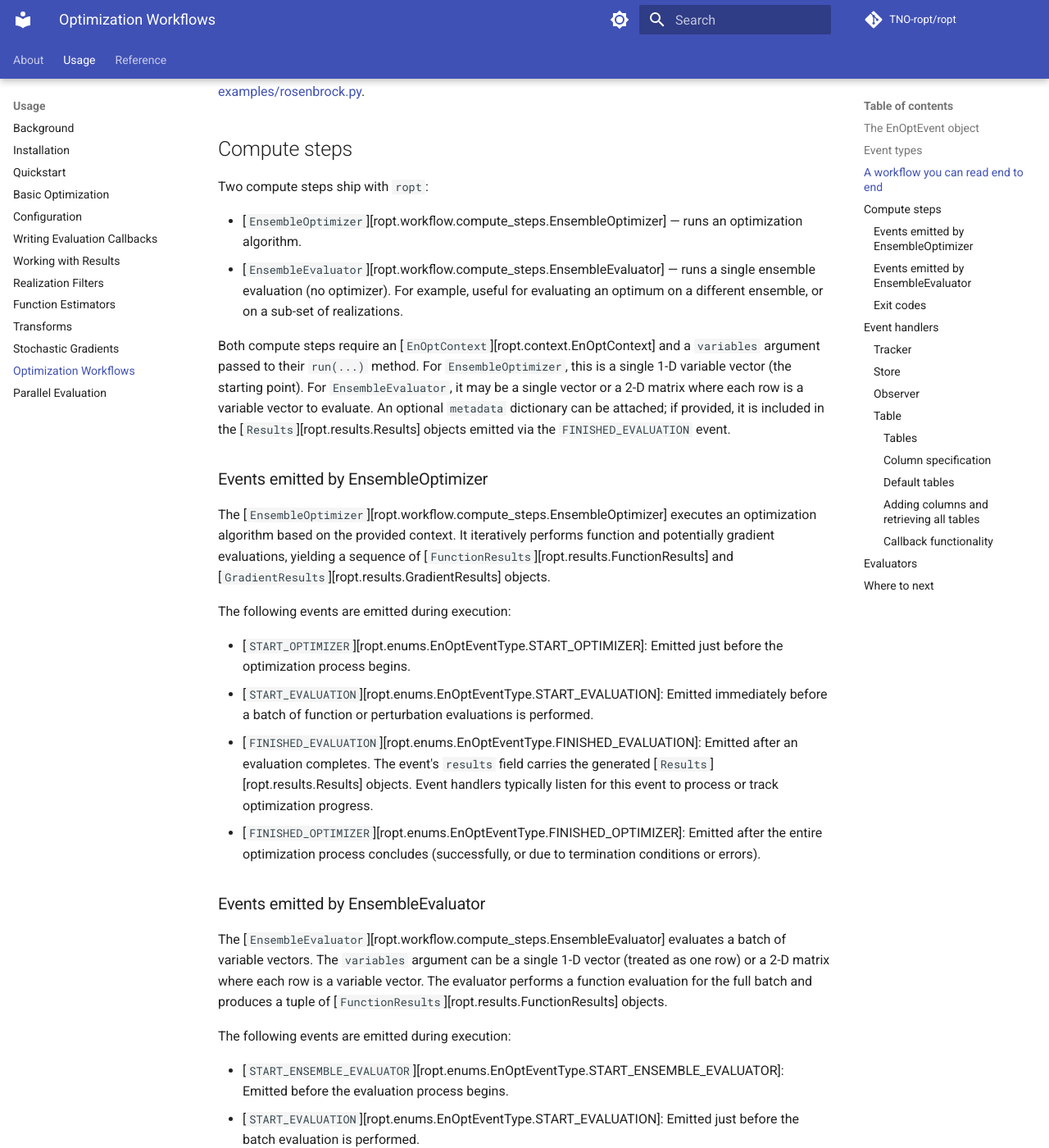
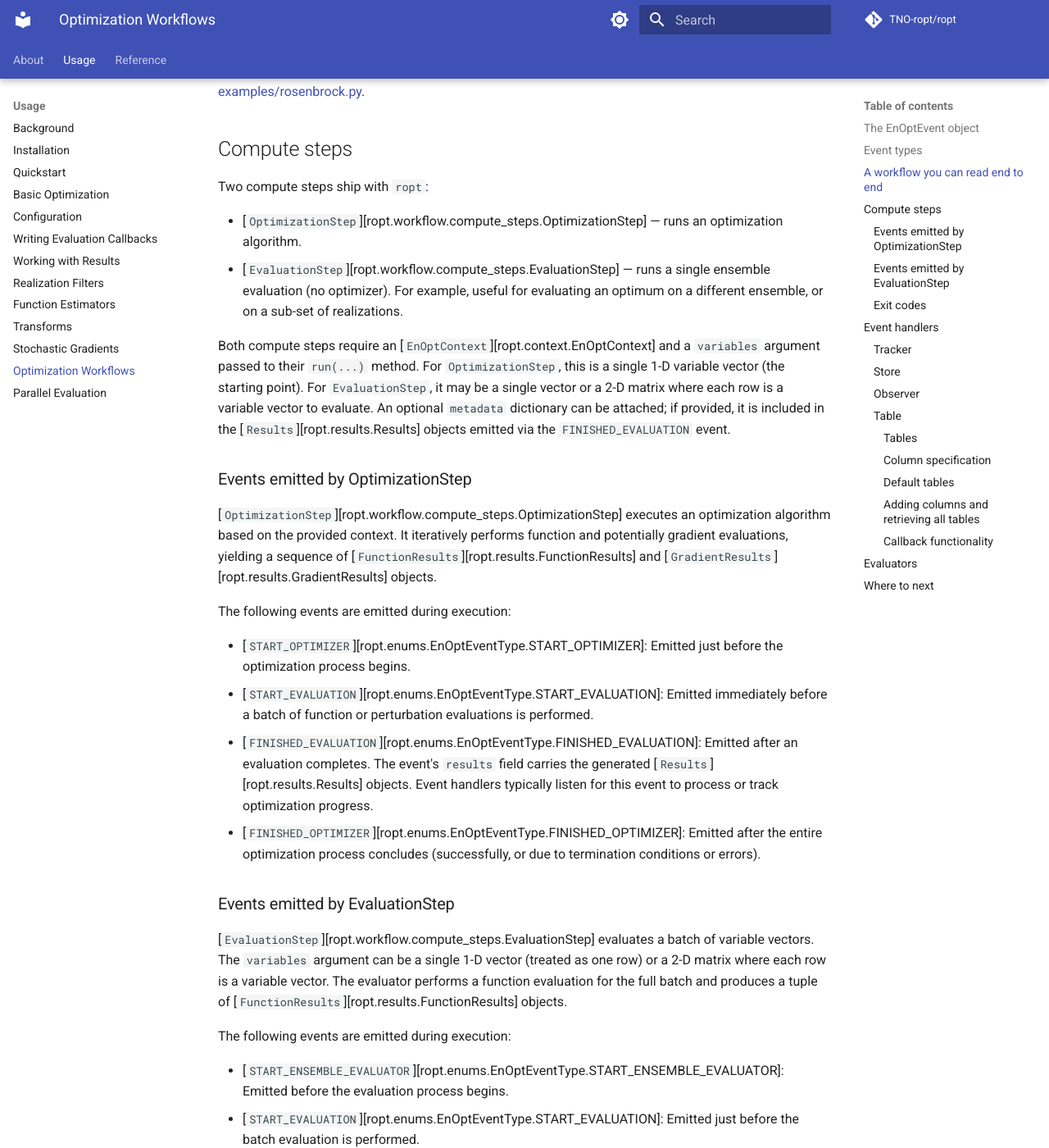
Before and after one commit to TNO-ropt/ropt, an MkDocs documentation site: the page built from docs/usage/workflows.md, in a window 1280 px wide and 1400 px high, scrolled down 2503 px. Shown: the whole window at 82% size. Built offline with MkDocs 1.6.1 and Material for MkDocs 9.7.7, drawn with Linux system fonts in a browser that asks for light colours; comment, search, counter and statistics services are not loaded; the version menu is left out; some of the changed text lies outside the part shown.

Commit message:
Rename the compute steps

```diff
--- a/docs/usage/workflows.md
+++ b/docs/usage/workflows.md
@@ -49,8 +49,8 @@ following event types:
 | `FINISHED_OPTIMIZER`          | Immediately after the optimizer finishes (success or error).  |
 | `START_EVALUATION`            | Before evaluating functions (or gradients).                   |
 | `FINISHED_EVALUATION`         | After evaluation completes — carries `results`.               |
-| `START_ENSEMBLE_EVALUATOR`    | Before an `EnsembleEvaluator` compute step begins.            |
-| `FINISHED_ENSEMBLE_EVALUATOR` | After an `EnsembleEvaluator` compute step finishes.           |
+| `START_ENSEMBLE_EVALUATOR`    | Before an `EvaluationStep` compute step begins.               |
+| `FINISHED_ENSEMBLE_EVALUATOR` | After an `EvaluationStep` compute step finishes.              |
 
 Most event handlers only need to listen for `FINISHED_EVALUATION`; the other
 types are useful for logging, progress bars, or custom lifecycle hooks.
@@ -62,7 +62,7 @@ import numpy as np
 from numpy.typing import NDArray
 
 from ropt.context import EnOptContext
-from ropt.workflow.compute_steps import EnsembleOptimizer
+from ropt.workflow.compute_steps import OptimizationStep
 from ropt.workflow.evaluators import FunctionEvaluator
 from ropt.workflow.event_handlers import Tracker
 
@@ -81,7 +81,7 @@ def my_function(variables: NDArray[np.float64], **kwargs) -> NDArray[np.float64]
 evaluator = FunctionEvaluator(function=my_function)
 
 # 4. Build the compute step.
-step = EnsembleOptimizer(evaluator=evaluator)
+step = OptimizationStep(evaluator=evaluator)
 
 # 5. Attach event handlers.
 tracker = Tracker()  # remember the best
@@ -106,24 +106,24 @@ parameters can be found here:
 
 Two compute steps ship with `ropt`:
 
-- [`EnsembleOptimizer`][ropt.workflow.compute_steps.EnsembleOptimizer] — runs
+- [`OptimizationStep`][ropt.workflow.compute_steps.OptimizationStep] — runs
   an optimization algorithm.
-- [`EnsembleEvaluator`][ropt.workflow.compute_steps.EnsembleEvaluator] — runs
+- [`EvaluationStep`][ropt.workflow.compute_steps.EvaluationStep] — runs
   a single ensemble evaluation (no optimizer). For example, useful for evaluating an
   optimum on a different ensemble, or on a sub-set of realizations.
 
 Both compute steps require an
 [`EnOptContext`][ropt.context.EnOptContext] and a `variables` argument
-passed to their `run(...)` method. For `EnsembleOptimizer`, this is a
-single 1-D variable vector (the starting point). For `EnsembleEvaluator`,
+passed to their `run(...)` method. For `OptimizationStep`, this is a
+single 1-D variable vector (the starting point). For `EvaluationStep`,
 it may be a single vector or a 2-D matrix where each row is a variable
 vector to evaluate. An optional `metadata` dictionary can be attached; if
 provided, it is included in the [`Results`][ropt.results.Results] objects
 emitted via the `FINISHED_EVALUATION` event.
 
-### Events emitted by EnsembleOptimizer
+### Events emitted by OptimizationStep
 
-The [`EnsembleOptimizer`][ropt.workflow.compute_steps.EnsembleOptimizer]
+[`OptimizationStep`][ropt.workflow.compute_steps.OptimizationStep]
 executes an optimization algorithm based on the provided context. It
 iteratively performs function and potentially gradient evaluations, yielding a
 sequence of [`FunctionResults`][ropt.results.FunctionResults] and
@@ -144,9 +144,9 @@ The following events are emitted during execution:
   Emitted after the entire optimization process concludes (successfully,
   or due to termination conditions or errors).
 
-### Events emitted by EnsembleEvaluator
+### Events emitted by EvaluationStep
 
-The [`EnsembleEvaluator`][ropt.workflow.compute_steps.EnsembleEvaluator]
+[`EvaluationStep`][ropt.workflow.compute_steps.EvaluationStep]
 evaluates a batch of variable vectors. The `variables` argument can be a
 single 1-D vector (treated as one row) or a 2-D matrix where each row is a
 variable vector. The evaluator performs a function evaluation for the full
```
Also changed, not shown: docs/reference/workflow_steps.md (+4 -4 lines), docs/usage/basic.md (+1 -1 lines), 6 other files.
